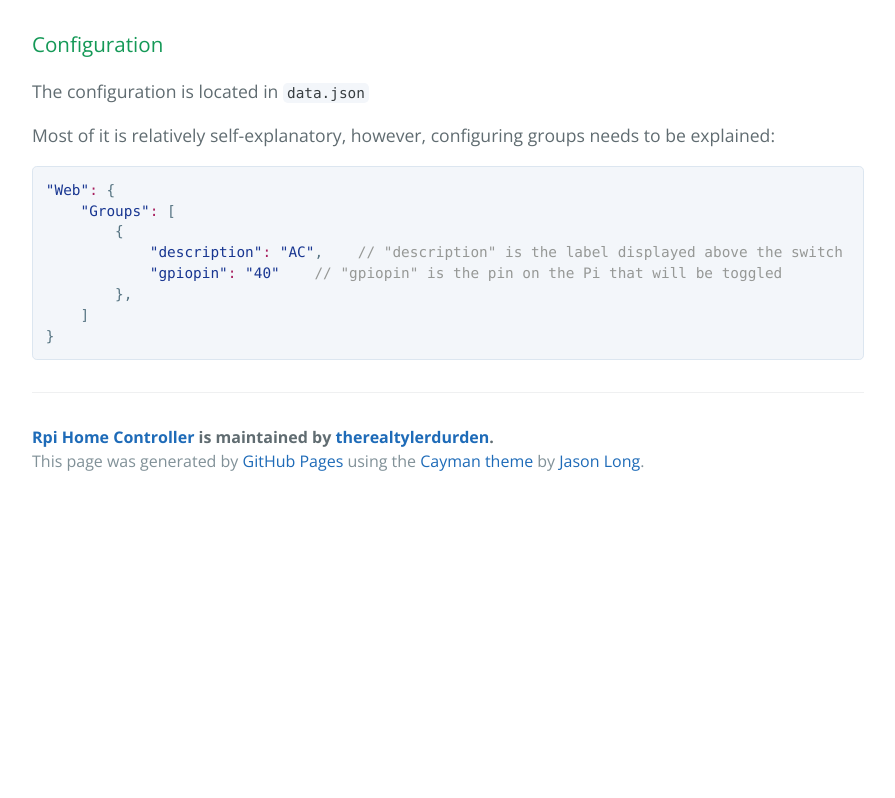
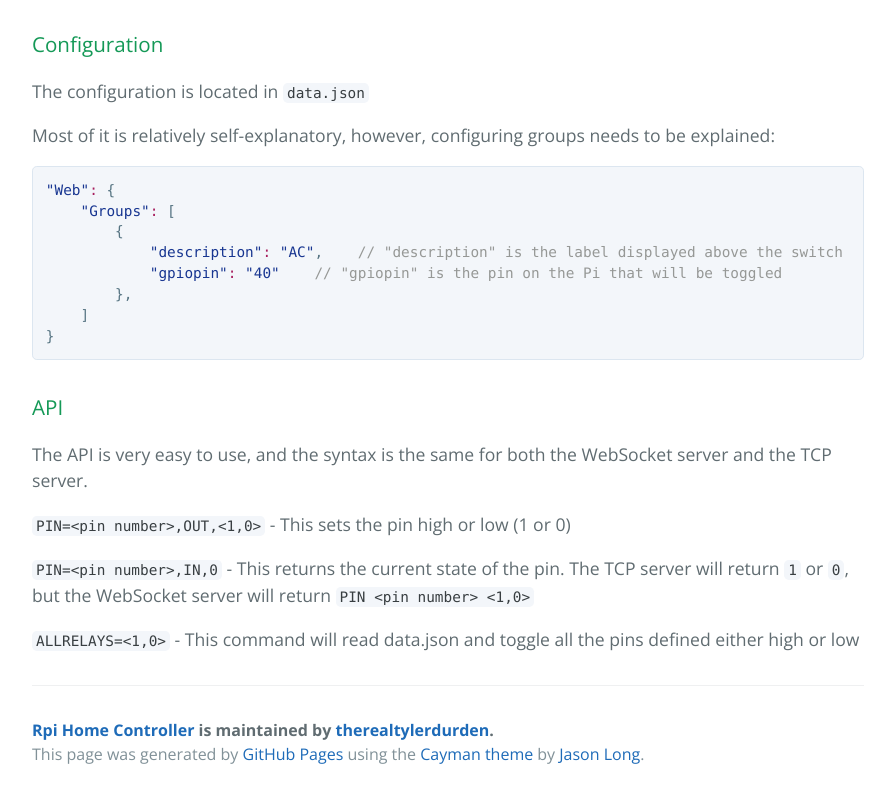
Before and after one commit to godzillaba/rpi-home-controller, a plain HTML site: page index.html in a window 1280 px wide. Shown: the part 1070-1868 px from the top of the page, without its empty margins (192-1087 px from the left). Before the commit the page ends 1575 px from the top, so only its background shows below. Drawn offline with nearby package versions, Linux system fonts and the light colour scheme.

```diff
--- a/index.html
+++ b/index.html
@@ -67,6 +67,17 @@
     ]
 }</pre></div>
 
+<h3>
+<a id="api" class="anchor" href="#api" aria-hidden="true"><span class="octicon octicon-link"></span></a>API</h3>
+
+<p>The API is very easy to use, and the syntax is the same for both the WebSocket server and the TCP server.</p>
+
+<p><code>PIN=&lt;pin number&gt;,OUT,&lt;1,0&gt;</code> - This sets the pin high or low (1 or 0)</p>
+
+<p><code>PIN=&lt;pin number&gt;,IN,0</code> - This returns the current state of the pin. The TCP server will return <code>1</code> or <code>0</code>, but the WebSocket server will return <code>PIN &lt;pin number&gt; &lt;1,0&gt;</code></p>
+
+<p><code>ALLRELAYS=&lt;1,0&gt;</code> - This command will read data.json and toggle all the pins defined either high or low</p>
+
       <footer class="site-footer">
         <span class="site-footer-owner"><a href="https://github.com/therealtylerdurden/rpi-home-controller">Rpi Home Controller</a> is maintained by <a href="https://github.com/therealtylerdurden">therealtylerdurden</a>.</span>
 
```
Also changed, not shown: params.json (+1 -1 lines).
